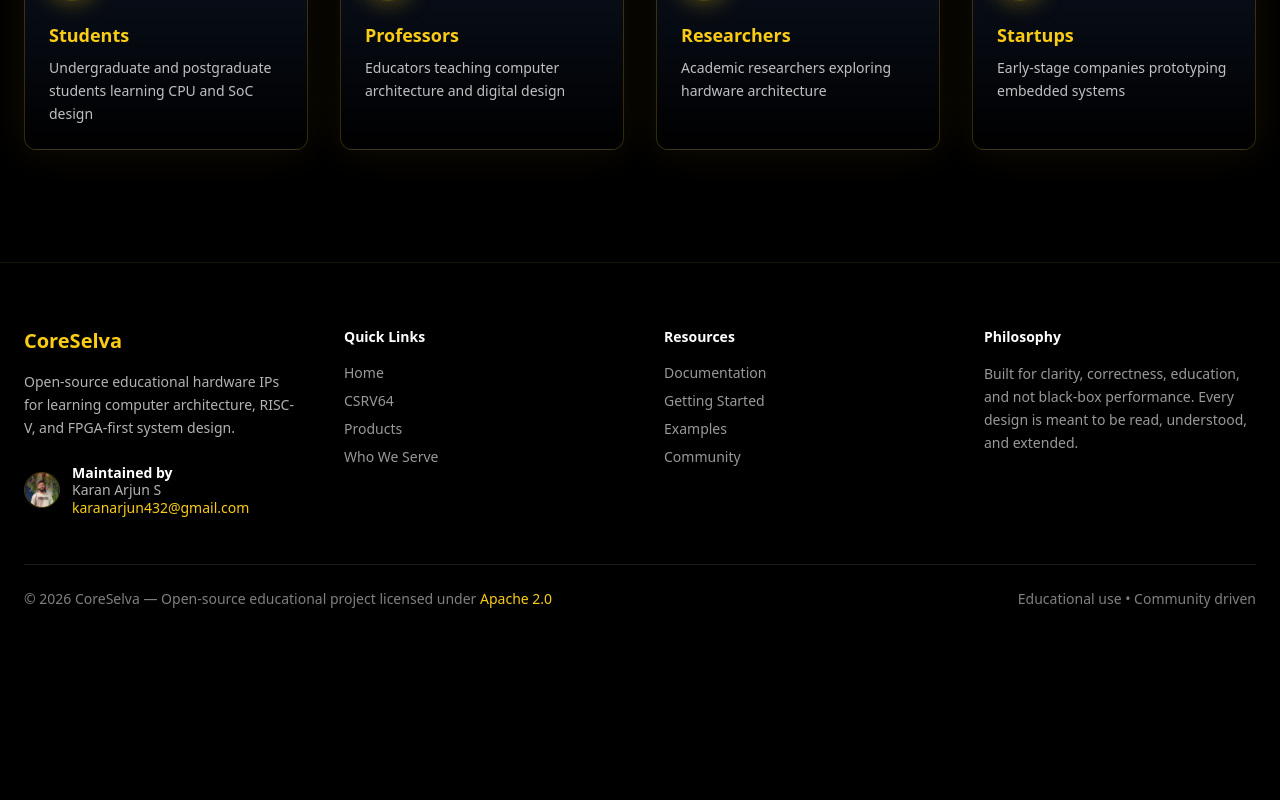
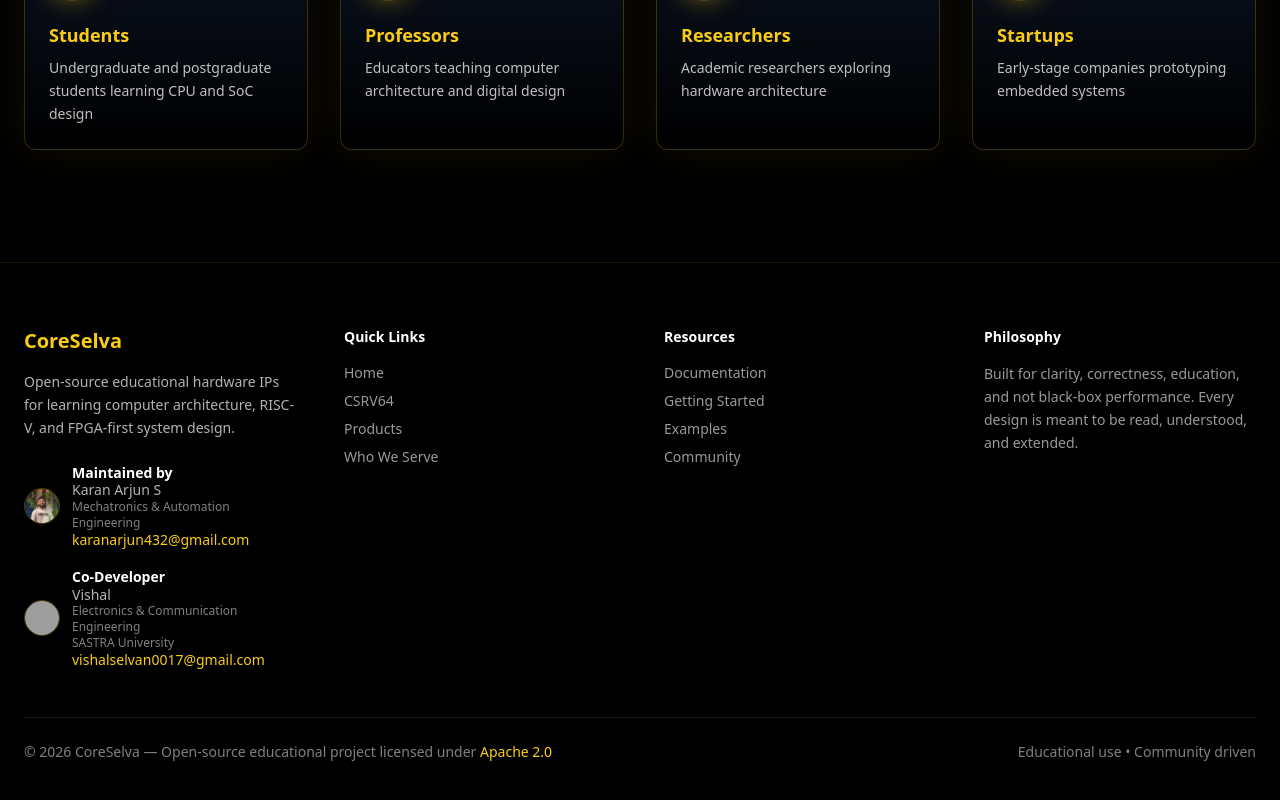
Before and after one commit to imarjun22/coreselva-site, a Next.js app: page / in a window 1280 px wide. Shown: the part 2053-2853 px from the top of the page. Before the commit the page ends 2726 px from the top, so only its background shows below. Built offline with nearby package versions, Linux system fonts and the light colour scheme; grey boxes are pictures that could not be loaded.

Commit message:
Update Footer.tsx
Added new developer's info

```diff
--- a/components/Footer.tsx
+++ b/components/Footer.tsx
@@ -16,8 +16,11 @@ export default function Footer() {
               architecture, RISC-V, and FPGA-first system design.
             </p>
 
-            {/* Maintainer */}
-            <div className="mt-6 flex items-center gap-3 text-sm">
+            {/* Maintainers */}
+            <div className="mt-6 space-y-5 text-sm">
+
+              {/* Karan */}
+              <div className="flex items-center gap-3">
                 <img
                   src="/karan.jpg"
                   alt="Karan Arjun"
@@ -25,8 +28,18 @@ export default function Footer() {
                 />
 
                 <div className="leading-tight">
-                <p className="font-semibold text-white">Maintained by</p>
-                <p className="text-white/70">Karan Arjun S</p>
+                  <p className="font-semibold text-white">
+                    Maintained by
+                  </p>
+
+                  <p className="text-white/70">
+                    Karan Arjun S
+                  </p>
+
+                  <p className="text-white/50 text-xs">
+                    Mechatronics & Automation Engineering
+                  </p>
+
                   <a
                     href="mailto:karanarjun432@gmail.com"
                     className="text-yellow hover:underline"
@@ -34,6 +47,42 @@ export default function Footer() {
                     karanarjun432@gmail.com
                   </a>
                 </div>
+              </div>
+
+              {/* Vishal */}
+              <div className="flex items-center gap-3">
+                <img
+                  src="/vishal.jpg"
+                  alt="Vishal"
+                  className="w-9 h-9 rounded-full object-cover border border-yellow/30"
+                />
+
+                <div className="leading-tight">
+                  <p className="font-semibold text-white">
+                    Co-Developer
+                  </p>
+
+                  <p className="text-white/70">
+                    Vishal
+                  </p>
+
+                  <p className="text-white/50 text-xs">
+                    Electronics & Communication Engineering
+                  </p>
+
+                  <p className="text-white/50 text-xs">
+                    SASTRA University
+                  </p>
+
+                  <a
+                    href="mailto:vishalselvan0017@gmail.com"
+                    className="text-yellow hover:underline"
+                  >
+                    vishalselvan0017@gmail.com
+                  </a>
+                </div>
+              </div>
+
             </div>
           </div>
 
@@ -49,18 +98,24 @@ export default function Footer() {
                   Home
                 </a>
               </li>
+
               <li>
                 <a href="#csrv64" className="text-white/60 hover:text-yellow">
                   CSRV64
                 </a>
               </li>
+
               <li>
                 <a href="#products" className="text-white/60 hover:text-yellow">
                   Products
                 </a>
               </li>
+
               <li>
-                <a href="#who-we-serve" className="text-white/60 hover:text-yellow">
+                <a
+                  href="#who-we-serve"
+                  className="text-white/60 hover:text-yellow"
+                >
                   Who We Serve
                 </a>
               </li>
@@ -98,8 +153,10 @@ export default function Footer() {
 
         {/* Bottom */}
         <div className="mt-12 pt-6 border-t border-white/10 flex flex-col md:flex-row items-center justify-between text-sm text-white/50">
+
           <span>
             © 2026 CoreSelva — Open-source educational project licensed under{" "}
+
             <a
               href="https://www.apache.org/licenses/LICENSE-2.0"
               target="_blank"
@@ -113,6 +170,7 @@ export default function Footer() {
           <span className="mt-2 md:mt-0">
             Educational use • Community driven
           </span>
+
         </div>
 
       </div>
```
Lines whose indentation alone changed are shown as unchanged.
